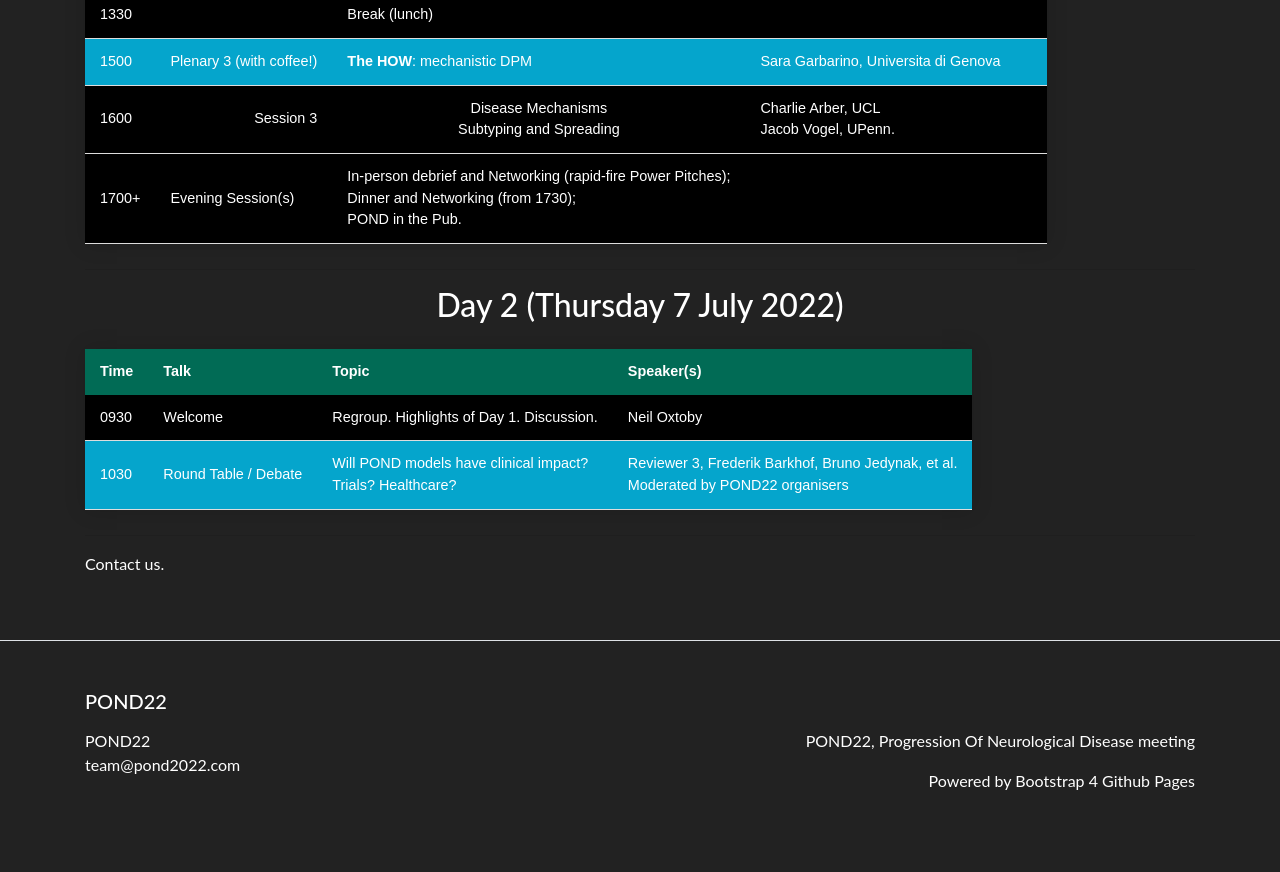
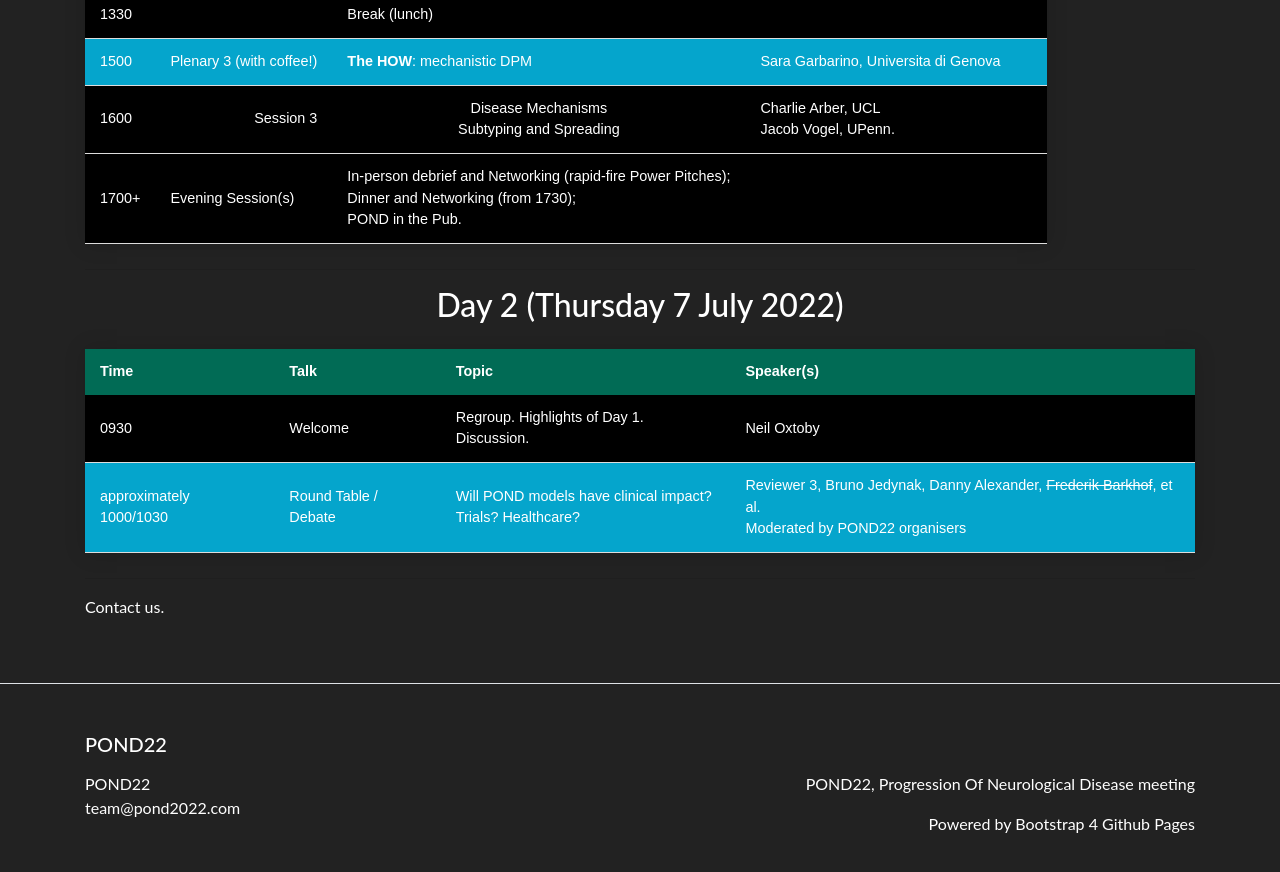
Before and after one commit to noxtoby/pond2022-bs4, a Jekyll site: the page built from programme.md, in a window 1280 px wide and 900 px high, scrolled down 761 px. Shown: the top 872 px of the window. Built offline with Jekyll 4.4.1, drawn with Linux system fonts in a browser that asks for light colours.

Commit message:
Minor update to programme

```diff
--- a/programme.md
+++ b/programme.md
@@ -86,8 +86,8 @@ Timings are subject to change. All times UTC+1 (London time).
             <td><a href="http://neiloxtoby.com">Neil Oxtoby</a></td>
         </tr>
         <tr style="background-color:#05a5cc">
-            <td>1030</td><td>Round Table / Debate</td><td>Will POND models have clinical impact? <br/>Trials? Healthcare?</td>
-            <td>Reviewer 3, Frederik Barkhof, Bruno Jedynak, et al.<br/>Moderated by POND22 organisers</td>
+            <td>approximately 1000/1030</td><td>Round Table / Debate</td><td>Will POND models have clinical impact? <br/>Trials? Healthcare?</td>
+            <td>Reviewer 3, Bruno Jedynak, Danny Alexander, <del>Frederik Barkhof</del>, et al.<br/>Moderated by POND22 organisers</td>
         </tr>
     </tbody>
 </table>
```
